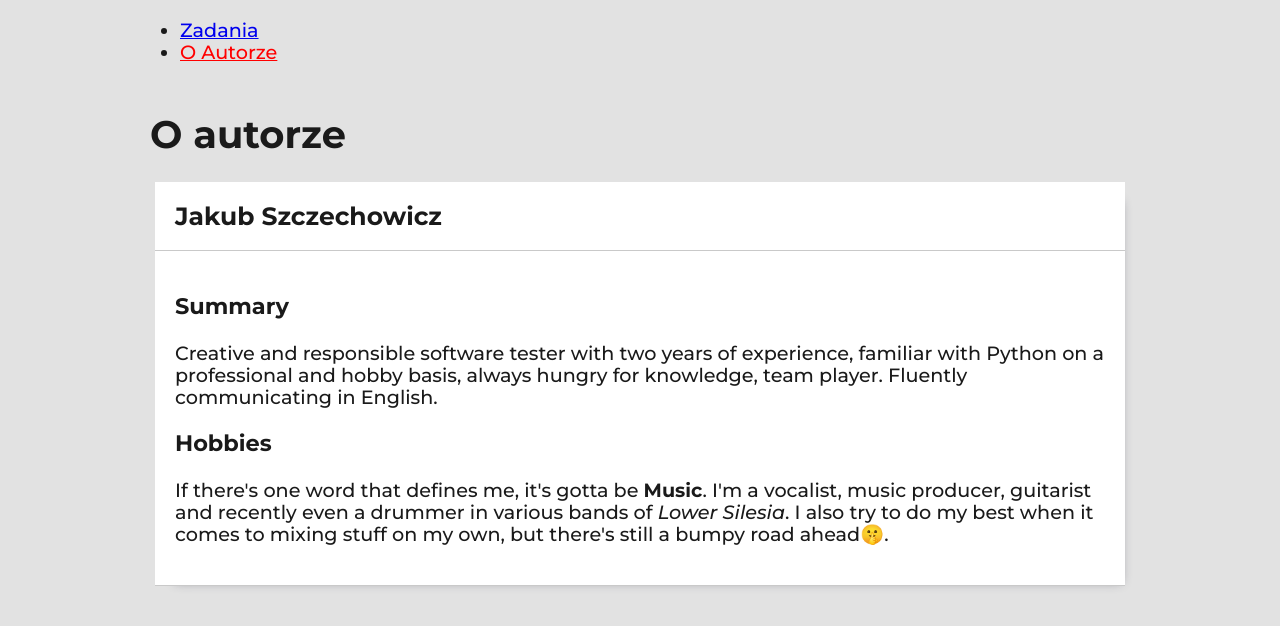
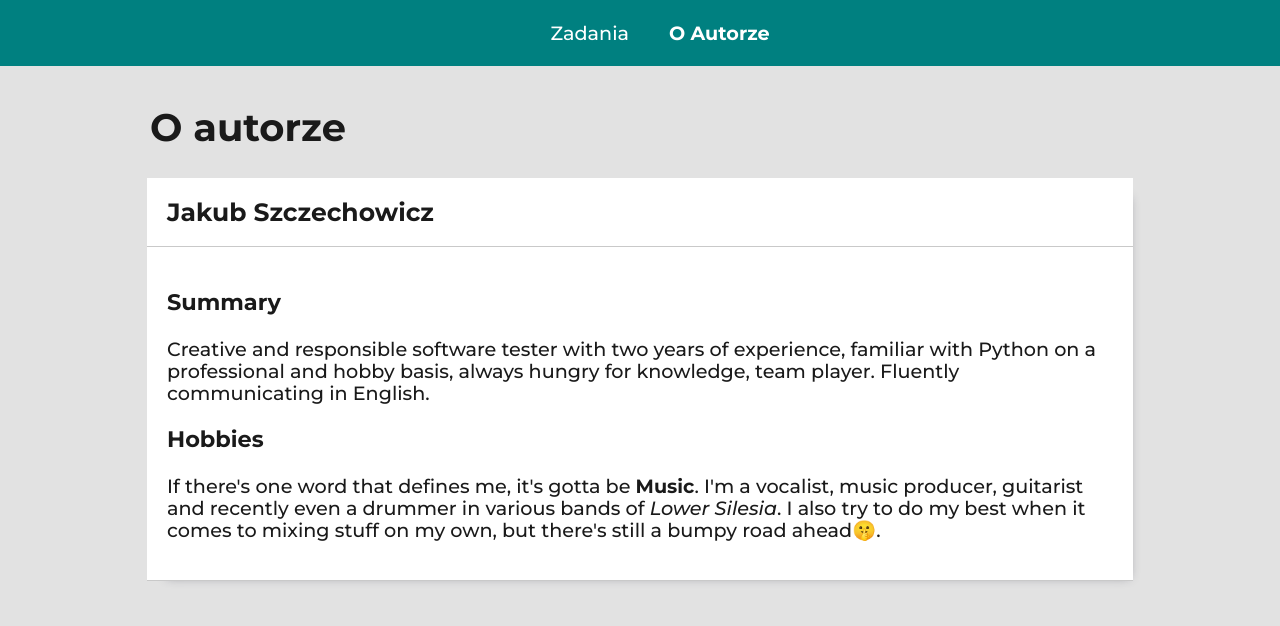
Before and after one commit to JamieShifter/todo-list-react, a React (Create React App) app: page /todo-list-react/author in a window 1280 px wide. Shown: the top 626 px of the page. Built offline with nearby package versions, Linux system fonts and the light colour scheme.

Commit message:
NavBar and sub-pages styling

```diff
--- a/src/App.js
+++ b/src/App.js
@@ -1,19 +1,14 @@
 import React from "react";
 import { Redirect } from "react-router-dom";
 import { BrowserRouter, Switch, Route } from "react-router-dom";
-import Author from "./features/author/Author";
+import Author from "./features/author/index";
 import TasksPage from "./features/tasks/TasksPage";
 import TaskPage from "./features/tasks/TaskPage";
-import { StyledNavLink } from "./styled";
+import { Navigation } from "./common/Navigation";
 
 const App = () => (
     <BrowserRouter basename="/todo-list-react">
-        <nav>
-            <ul>
-                <li><StyledNavLink to="/zadania">Zadania</StyledNavLink></li>
-                <li><StyledNavLink to="/author">O Autorze</StyledNavLink></li>
-            </ul>
-        </nav>
+        <Navigation />
         <Switch>
             <Route path="/zadania/:id">
                 <TaskPage/>
--- a/src/common/Container/index.js
+++ b/src/common/Container/index.js
@@ -1,8 +1,9 @@
 import { MainContainer, MultiPurposeContainer } from "./styled.js";
-import {FormTitle} from "../../features/tasks/TasksPage/Form/styled";
+import { FormTitle } from "../../features/tasks/TasksPage/Form/styled";
 
-const Container = ({title, body, extraHeaderContent}) => (
-  <MainContainer>
+const Container = ({ title, body, extraHeaderContent }) => (
+  <>
+    <MainContainer>
       <MultiPurposeContainer withButtons>
         <FormTitle>{title}</FormTitle>
         {extraHeaderContent}
@@ -11,6 +12,7 @@ const Container = ({title, body, extraHeaderContent}) => (
         {body}
       </MultiPurposeContainer>
     </MainContainer>
+  </>
 );
 
 export default Container;
--- a/src/common/Container/styled.js
+++ b/src/common/Container/styled.js
@@ -30,6 +30,9 @@ export const MultiPurposeContainer = styled.div`
 
 export const MainContainer = styled.div`
     background-color: rgb(255, 255, 255);
-    margin: 15px;
+    margin: 7px;
     box-shadow: 8px 8px 10px -12px rgba(136, 136, 148, 1);
+    display: flex;
+    flex-wrap: wrap;
+    width: 1000px;
 `;
--- /dev/null
+++ b/src/common/Navigation/index.js
@@ -0,0 +1,17 @@
+import { StyledNavbar, StyledNavLink, NavbarContainer, NavElement } from "./styled"
+
+export const Navigation = () => {
+
+    return (
+        <NavbarContainer>
+            <StyledNavbar>
+                <NavElement>
+                    <StyledNavLink to="/zadania">Zadania</StyledNavLink>
+                </NavElement>
+                <NavElement>
+                    <StyledNavLink to="/author">O Autorze</StyledNavLink>
+                </NavElement>
+            </StyledNavbar>
+        </NavbarContainer>
+    )
+};
--- /dev/null
+++ b/src/common/Navigation/styled.js
@@ -0,0 +1,30 @@
+import { NavLink } from "react-router-dom";
+import styled from "styled-components";
+
+export const NavbarContainer = styled.nav`
+    max-width: 100%;
+    display: flex;
+    flex-direction: row;
+    justify-content: center;
+    background-color: teal;
+`
+
+export const StyledNavLink = styled(NavLink)`
+    display: block;
+    padding: 3px 20px;
+    text-decoration: none;
+    color: white;
+
+    &.active {
+        font-weight: bold;
+        color: white;
+    }
+`
+
+export const StyledNavbar = styled.ul`
+    list-style-type: none;
+`
+
+export const NavElement = styled.li`
+    float: left;
+`
--- a/src/features/author/Author.js
+++ /dev/null
@@ -1,41 +0,0 @@
-import Container from "../../common/Container";
-import Header from "../../common/Header";
-
-
-function Author() {
-
-    return (
-        <>
-            <Header title="O autorze" />
-            <Container
-                title="Jakub Szczechowicz"
-                body={
-                    <>
-                        <article>
-                            <h3>Summary</h3>
-                            <p>
-                                Creative and responsible software tester with
-                                two years of experience, familiar with Python
-                                on a professional and hobby basis, always
-                                hungry for knowledge, team player. Fluently
-                                communicating in English.
-                            </p>
-                        </article>
-                        <article>
-                            <h3>Hobbies</h3>
-                            <p>
-                                If there's one word that defines me, it's gotta be <strong>Music</strong>.
-                                I'm a vocalist, music producer, guitarist and recently even a drummer in various bands of <em>Lower
-                                    Silesia</em>.
-                                I also try to do my best when it comes to mixing stuff on my own, but there's still a bumpy road
-                                ahead🤫.
-                            </p>
-                        </article>
-                    </>
-                }
-            />
-        </>
-    );
-}
-
-export default Author;
--- /dev/null
+++ b/src/features/author/index.js
@@ -0,0 +1,44 @@
+import Container from "../../common/Container";
+import Header from "../../common/Header";
+import { GeneralContainer, SuperContainer } from "../tasks/TasksPage/styled";
+
+
+function Author() {
+
+    return (
+        <SuperContainer>
+            <GeneralContainer>
+                <Header title="O autorze" />
+                <Container
+                    title="Jakub Szczechowicz"
+                    body={
+                        <>
+                            <article>
+                                <h3>Summary</h3>
+                                <p>
+                                    Creative and responsible software tester with
+                                    two years of experience, familiar with Python
+                                    on a professional and hobby basis, always
+                                    hungry for knowledge, team player. Fluently
+                                    communicating in English.
+                                </p>
+                            </article>
+                            <article>
+                                <h3>Hobbies</h3>
+                                <p>
+                                    If there's one word that defines me, it's gotta be <strong>Music</strong>.
+                                    I'm a vocalist, music producer, guitarist and recently even a drummer in various bands of <em>Lower
+                                        Silesia</em>.
+                                    I also try to do my best when it comes to mixing stuff on my own, but there's still a bumpy road
+                                    ahead🤫.
+                                </p>
+                            </article>
+                        </>
+                    }
+                />
+            </GeneralContainer>
+        </SuperContainer>
+    );
+}
+
+export default Author;
--- a/src/features/tasks/TaskPage/index.js
+++ b/src/features/tasks/TaskPage/index.js
@@ -4,19 +4,22 @@ import "../../../index.css";
 import { useParams } from "react-router-dom";
 import { useSelector } from "react-redux";
 import { getTaskById } from "../tasksSlice";
+import { GeneralContainer, SuperContainer } from "../TasksPage/styled";
 
 function TaskPage() {
     const { id } = useParams();
     const task = useSelector(state => getTaskById(state, id));
 
     return (
-        <>
-            <Header title="Szczegóły zadania" />
-            <Container
-                title={task ? task.content : "Nie znaleziono zadania:("}
-                body={task.done ? "Ukończono" : "Nie ukończono"}
-            />
-        </>
+        <SuperContainer>
+            <GeneralContainer>
+                <Header title="Szczegóły zadania" />
+                <Container
+                    title={task ? task.content : "Nie znaleziono zadania:("}
+                    body={task.done ? "Ukończono" : "Nie ukończono"}
+                />
+            </GeneralContainer>
+        </SuperContainer>
     );
 }
 
--- a/src/features/tasks/TasksPage/index.js
+++ b/src/features/tasks/TasksPage/index.js
@@ -6,16 +6,18 @@ import Header from "../../../common/Header";
 import "../../../index.css";
 import { Search } from "./Search";
 import { ExampleTasksButton } from "./ExampleTasksButton";
+import { GeneralContainer, SuperContainer } from "./styled";
 
 function TasksPage() {
 
   return (
-   <>
+    <SuperContainer>
+      <GeneralContainer>
         <Header title="Lista zadań" />
         <Container
           title={"Dodaj nowe zadanie"}
           body={<Form />}
-        extraHeaderContent={<ExampleTasksButton/>}
+          extraHeaderContent={<ExampleTasksButton />}
         />
 
         <Container
@@ -28,7 +30,8 @@ function TasksPage() {
           body={<TaskList />}
           extraHeaderContent={<Buttons />}
         />
-    </>
+      </GeneralContainer>
+    </SuperContainer>
   );
 }
 
--- a/src/features/tasks/TasksPage/styled.js
+++ b/src/features/tasks/TasksPage/styled.js
@@ -2,7 +2,7 @@ import styled from "styled-components";
 
 export const FilterButton = styled.button`
     background-color: inherit;
-    color: ${({theme}) => theme.colors.primaryColor};
+    color: ${({ theme }) => theme.colors.primaryColor};
     border: none;
     cursor: pointer;
     transition: 0.5s;
@@ -15,7 +15,19 @@ export const FilterButton = styled.button`
         color: gray;
     }
 
-    @media(max-width: ${({theme}) => theme.breakpoints.mobile}px) {
+    @media(max-width: ${({ theme }) => theme.breakpoints.mobile}px) {
         padding: 15px;
     }
     `;
+
+export const GeneralContainer = styled.div`
+    display: flex;
+    flex-wrap: wrap;
+    width: 1000px;
+`
+
+export const SuperContainer = styled.div`
+    display: flex;
+    justify-content: center;
+    max-width: 100%;
+`
--- a/src/index.css
+++ b/src/index.css
@@ -11,7 +11,6 @@ body {
   background-color: rgb(226, 226, 226);
   color: rgb(26, 26, 26);
   margin: auto;
-  max-width: 1000px;
   font-size: larger;
   word-break: break-word;
 }
--- a/src/styled.js
+++ /dev/null
@@ -1,8 +0,0 @@
-import { NavLink } from "react-router-dom";
-import styled from "styled-components";
-
-export const StyledNavLink = styled(NavLink)`
-    &.active {
-        color: red;
-    }
-`
```
Lines whose indentation alone changed are shown as unchanged.
